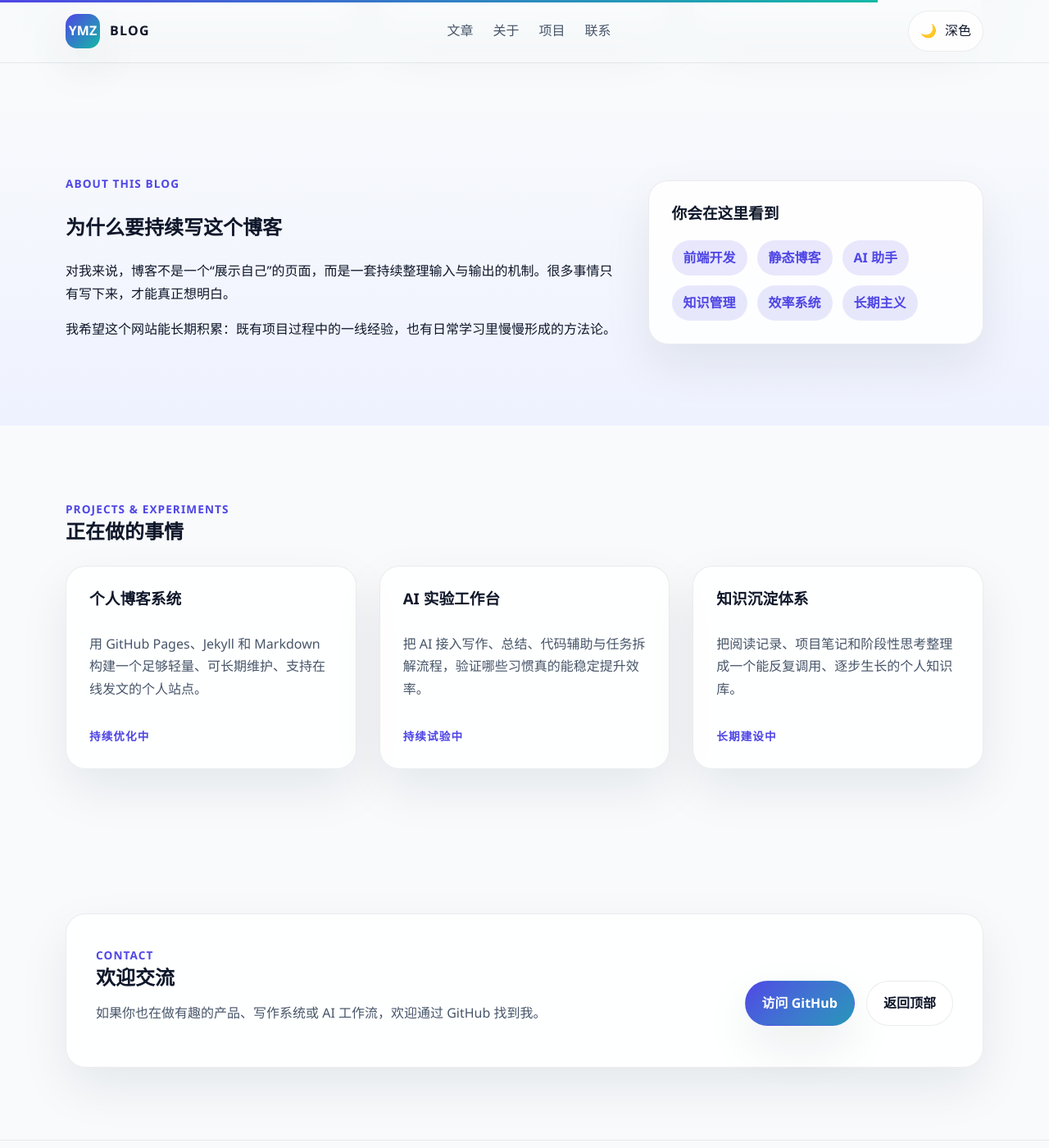
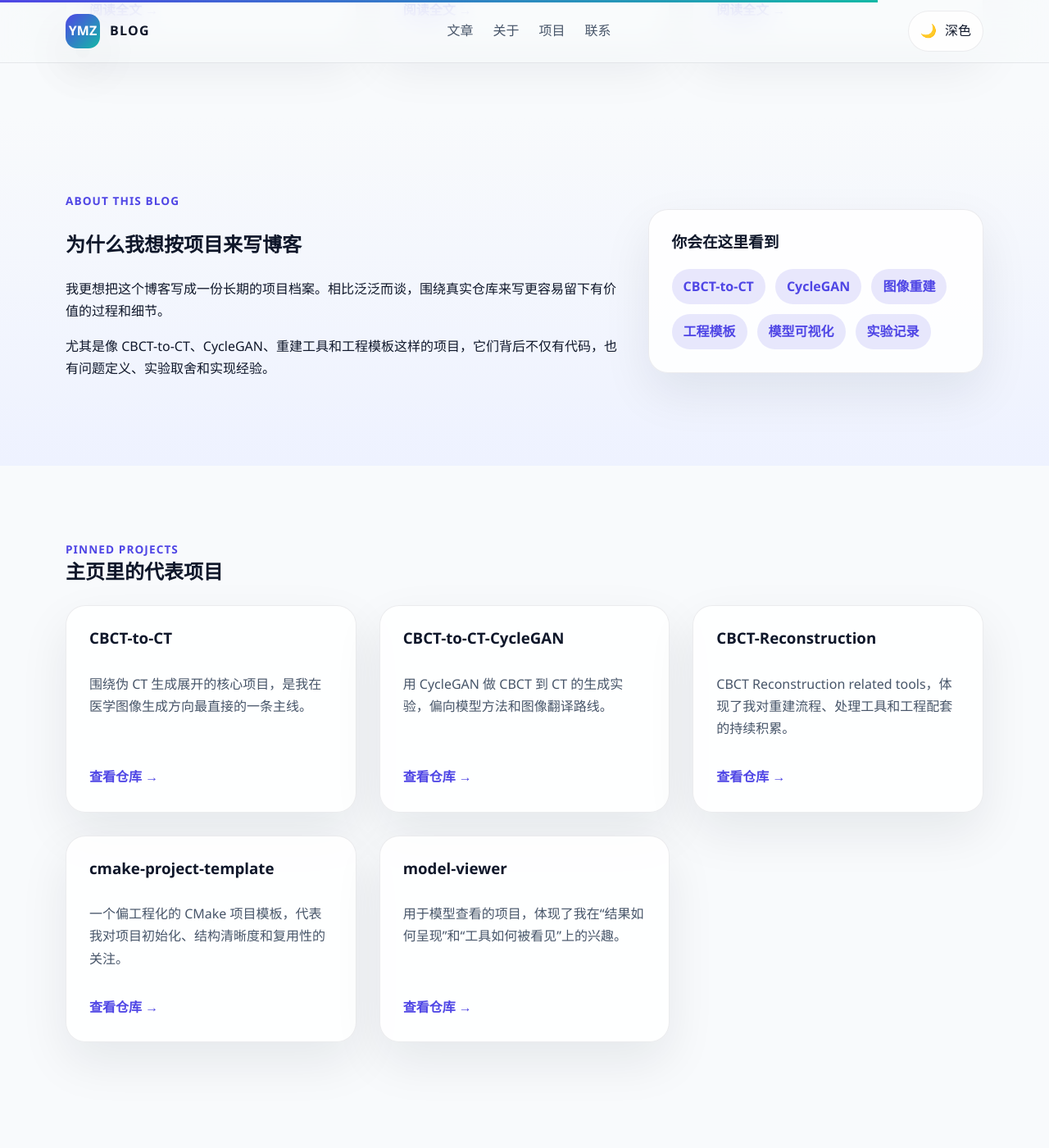
Before and after one commit to YMZ1998/YMZ1998.github.io, a Jekyll site: the page built from index.html, in a window 1280 px wide and 1400 px high, scrolled down 2044 px. Shown: the whole window at 82% size. Built offline with Jekyll 4.4.1, drawn with Linux system fonts in a browser that asks for light colours; some of the changed text lies outside the part shown.

Commit message:
Refocus blog content around featured project portfolio

```diff
--- /dev/null
+++ b/_posts/2026-03-24-from-reconstruction-to-tooling.md
@@ -0,0 +1,53 @@
+---
+layout: post
+title: "从 CBCT-Reconstruction 到 cmake-project-template：我想把项目做成什么样"
+date: 2026-03-24 19:30:00 +0800
+topic: 工程
+read_time: 7 分钟
+summary: 主页里除了医学图像项目，我也放了重建工具、CMake 模板和 model-viewer，它们代表了我对工程化的另一层关注。
+description: 从 CBCT-Reconstruction、cmake-project-template 和 model-viewer 看我的工程取向。
+---
+
+## 不是只有模型值得写
+
+如果只看我主页上的前两个项目，很容易觉得我主要在做图像生成。
+但再往后看，`CBCT-Reconstruction`、`cmake-project-template` 和 `model-viewer` 其实也很能说明我的兴趣方向。
+
+它们共同指向一个问题：
+项目除了算法本身，还要怎么组织、怎么维护、怎么被别人使用和理解。
+
+## CBCT-Reconstruction：工具链意识
+
+`CBCT-Reconstruction` 的描述是 **CBCT Reconstruction related tools**。
+这类项目特别吸引我的地方，在于它更接近“工作台”而不是“单点实验”。
+
+工具一旦开始积累，就意味着你不只是在跑一次结果，而是在整理一套以后还能继续使用的处理能力。
+
+## cmake-project-template：结构比想象中更重要
+
+`cmake-project-template` 看起来像一个小项目，但它其实代表了我对工程初始化的重视。
+很多项目后续难维护，不是因为算法不行，而是因为一开始的结构就不清楚。
+
+模板的意义不在于“省几分钟创建目录”，而在于提前把组织方式想清楚。
+
+## model-viewer：结果如何被看见
+
+`model-viewer` 这个项目让我关注到另一个经常被忽略的问题：
+一个项目的结果，不只是要算出来，还要能被查看、理解和展示。
+
+这会影响调试效率，也会影响项目对外交流的质量。
+
+## 这些项目放在一起，才更像我真正的主页
+
+如果只写模型，我的主页会少掉一半信息。
+而把重建工具、工程模板和可视化也放进来，才更接近我真正关心的事情：
+
+- 任务怎么做；
+- 工程怎么搭；
+- 结果怎么呈现；
+- 项目怎么长期维护。
+
+## 最后
+
+所以这个博客后面不会只写“某个模型做了什么”，也会写很多和工具、结构、模板、可视化相关的内容。
+因为在真实项目里，它们并不是边角料，而是决定一个项目能不能长期走下去的重要部分。
--- a/_posts/2026-03-25-ai-in-real-work.md
+++ /dev/null
@@ -1,58 +0,0 @@
----
-layout: post
-title: "AI 真正进入日常工作，需要跨过哪几道坎"
-date: 2026-03-25 20:00:00 +0800
-topic: AI
-read_time: 7 分钟
-summary: 从“偶尔用一下”到“每天都在用”，AI 中间其实隔着流程、信任和复用三道门槛。
-description: 总结 AI 从工具体验走向稳定工作流时最关键的几个问题。
----
-
-## 很多人高估了第一次体验，低估了长期整合
-
-第一次用 AI 的时候，人很容易被惊艳。
-它会写、会改、会解释、会总结，看起来像一个万能入口。
-
-但只要真正把它放进日常工作，就会很快发现：
-真正难的，不是“它能不能回答”，而是“它能不能稳定帮我完成工作里的某个环节”。
-
-## 第一道坎：任务是否足够明确
-
-AI 对模糊问题的回应，往往也会很模糊。
-如果输入本身没有边界，输出就很难真正可用。
-
-所以我在使用 AI 时，通常会先把需求拆清楚：
-
-- 目标是什么；
-- 结果要给谁用；
-- 需要什么格式；
-- 哪些内容不能错。
-
-当任务足够明确，AI 的价值才会明显提高。
-
-## 第二道坎：输出是否值得信任
-
-很多时候，AI 不是不会说，而是说得太像真的。
-这就意味着它适合参与流程，但不适合在没有校验的情况下独立完成关键结论。
-
-我的做法通常是：
-
-- 让它先产出初稿；
-- 让我来做关键判断；
-- 把检查点放在最容易出错的地方。
-
-这样可以既保留速度，又控制风险。
-
-## 第三道坎：有没有沉淀成模板
-
-一次成功不等于长期有效。
-如果某个提示方式、检查清单或输出结构确实有帮助，我会把它记下来，下一次直接复用。
-
-当模板越来越多，AI 才真的开始从“临时帮手”变成“工作流组件”。
-
-## 结语
-
-AI 真正的价值，不在于替你做完一切，而在于把那些重复、耗时、容易疲劳的部分交给它处理。
-人要做的，是定义目标、建立判断、设计流程。
-
-> 工具只有嵌入流程，才会从新鲜感变成生产力。
--- /dev/null
+++ b/_posts/2026-03-25-cyclegan-for-cbct.md
@@ -0,0 +1,56 @@
+---
+layout: post
+title: "从 CBCT-to-CT-CycleGAN 出发，我更关心什么"
+date: 2026-03-25 20:00:00 +0800
+topic: AI
+read_time: 7 分钟
+summary: 基于主页里的 CBCT-to-CT-CycleGAN 项目，我更想记录的不只是模型名，而是方法选择背后的判断。
+description: 围绕 CBCT-to-CT-CycleGAN 项目，记录我对 CycleGAN 路线的理解。
+---
+
+## 主页里的第二个代表项目
+
+我的 GitHub 主页上还有一个很直接的项目：`CBCT-to-CT-CycleGAN`。
+仓库描述也很明确：**CBCT generates pseudo CT using CycleGAN**。
+
+它吸引我的地方在于，CycleGAN 不只是一个热门模型名，它代表的是一种很清晰的方法路线：
+用图像到图像翻译的方式去逼近目标域。
+
+## 我关心的不是“用了 CycleGAN”本身
+
+在项目记录里，我更想写清楚的是：
+为什么会选择这样的方法，它解决了什么问题，又留下了什么问题。
+
+很多时候，一个模型之所以值得写，不是因为它名字响，而是因为它能帮助我们更具体地理解任务边界。
+
+## 从方法到项目，中间还有很多工作
+
+真正把 `CycleGAN` 写进项目仓库以后，事情才刚开始。
+你很快就会遇到一系列现实问题：
+
+- 输入输出的组织方式；
+- 训练过程是否稳定；
+- 结果是否有一致性；
+- 如何判断生成结果有没有实际价值。
+
+这些问题未必都能靠“换一个模型”来解决。
+
+## 为什么我想把这类项目写成文章
+
+如果只看仓库标题，很容易把项目理解成一句话：
+“我做了一个 CycleGAN 版本。”
+
+但项目真正的价值，恰恰藏在这一句话背后的判断里。
+比如为什么选择这种路线，为什么这样组织代码，为什么这样理解结果。
+
+这些内容更适合通过博客展开，而不只是停留在仓库说明里。
+
+## 这篇文章之后
+
+后面如果继续沿这个主题写，我会更想写三类内容：
+
+- 为什么 CycleGAN 适合这个任务；
+- 项目里哪些地方最难稳定；
+- 当方法进入工程实现后，哪些细节开始变得重要。
+
+> 对我来说，博客不是给仓库做重复说明，而是补上仓库里来不及展开的思考。
--- a/_posts/2026-03-26-build-a-writing-system.md
+++ /dev/null
@@ -1,55 +0,0 @@
----
-layout: post
-title: "从零搭建一套可持续的写作系统"
-date: 2026-03-26 09:00:00 +0800
-topic: 思考
-read_time: 8 分钟
-summary: 写作不是靠灵感爆发，而是靠一套能长期运转的输入、整理、输出系统。
-description: 记录我如何搭建一套适合个人长期维护的写作系统。
----
-
-## 写作最大的难点，不是不会写
-
-很多人觉得自己写不出来，是因为表达能力不够；但我越来越觉得，真正的问题往往出在系统不完整。
-输入没有积累，想法没有整理，写作时只能临时从脑子里硬挖，于是每一次开头都像重新发明轮子。
-
-写作要变得稳定，靠的不是情绪到了就写，而是让素材、想法和结构在平时就逐渐准备好。
-
-## 我的写作系统分成三层
-
-### 第一层：输入
-
-这一层负责接收信息，包括阅读、观察、项目经验和临时灵感。
-关键不是“看了多少”，而是有没有把值得保留的东西抓住。
-
-我会优先记录三类内容：
-
-- 项目里真实遇到的问题；
-- 阅读时让我产生明显思考的段落；
-- 日常生活里反复出现的困惑和判断。
-
-### 第二层：整理
-
-很多素材如果不整理，会很快失去价值。
-我通常会把零散记录重新归类，写一句简短结论，或者补一句“它为什么重要”。
-
-这一步非常关键，因为它把信息变成了以后可以再次调用的材料，而不是一堆只在当下有感觉的碎片。
-
-### 第三层：输出
-
-真正写文章的时候，我尽量不从空白页开始。
-更高效的方式，是先有主题，再从整理过的素材里挑选能支撑这个主题的内容。
-
-这样写作就不再像“即兴表演”，而更像是在搭建一个已经准备过骨架的结构。
-
-## 为什么这套系统重要
-
-写作系统的价值，不只是帮助我发博客。
-它更像一个长期的思考容器，让项目经验、阅读感受和阶段性判断都能留下来，慢慢长成属于自己的方法论。
-
-> 一篇文章的完成，不是写作的起点，而是整理长期输入后的自然结果。
-
-## 最后
-
-如果一个人想长期写下去，最值得投入的不是“如何写得更像别人”，而是“如何建立适合自己的稳定机制”。
-对我来说，博客只是出口，系统本身才是真正重要的部分。
--- /dev/null
+++ b/_posts/2026-03-26-cbct-to-ct-project-notes.md
@@ -0,0 +1,58 @@
+---
+layout: post
+title: "CBCT-to-CT：为什么这个项目值得长期做下去"
+date: 2026-03-26 09:00:00 +0800
+topic: 医学图像
+read_time: 8 分钟
+summary: 从 GitHub 主页置顶项目出发，梳理我为什么会持续关注 CBCT 到 pseudo CT 的生成问题。
+description: 围绕 CBCT-to-CT 项目，记录这一方向为什么值得长期投入。
+---
+
+## 这是我主页里最核心的一条线
+
+在我的 GitHub 主页上，`CBCT-to-CT` 是置顶项目之一。
+这个项目的描述很直接：**CBCT generates pseudo CT**。但真正吸引我的，不只是“生成一张图”，而是这背后牵涉到的整套问题。
+
+从医学图像角度看，CBCT 到 CT 的映射本身就很有挑战：
+它既涉及数据质量，也涉及重建误差、模型稳定性和结果可用性。
+
+## 我为什么会一直关注这个方向
+
+对我来说，这类项目最有价值的地方在于：它同时包含了研究问题和工程问题。
+
+一方面，它是一个很明确的图像生成任务；
+另一方面，要把它做得真正可复现、可实验、可扩展，又必须处理很多工程细节。
+
+这也是我愿意持续投入的原因——它不是一次性的 demo，而是一条可以不断深入的方法线。
+
+## 这个项目背后不只是模型
+
+很多人提到类似任务，第一反应是“用什么网络”。
+但实际做下来会发现，真正影响结果的远不止网络结构本身。
+
+例如：
+
+- 数据如何组织；
+- 训练流程如何稳定；
+- 输出结果如何评估；
+- 整个工程如何复现。
+
+这些问题叠在一起，才构成了一个真正完整的项目。
+
+## 为什么它适合写进博客
+
+我希望博客里写的，不只是结论，而是项目推进时那些更真实的判断。
+像 `CBCT-to-CT` 这样的仓库，本身就很适合展开成一系列文章：可以写任务定义、模型路线、实验取舍，也可以写工程组织方式。
+
+> 真正值得长期记录的项目，往往不是因为它“完成了”，而是因为它还能不断展开。
+
+## 接下来我会怎么写这个主题
+
+围绕这个项目，我后面会继续写几类内容：
+
+- 项目背景和问题定义；
+- 不同生成路线的差异；
+- 数据与训练流程里的关键点；
+- 结果呈现与工程复现经验。
+
+如果说这个博客要围绕一个主轴慢慢长出来，那 `CBCT-to-CT` 大概就是其中最重要的一条。
--- a/index.html
+++ b/index.html
@@ -1,22 +1,22 @@
 ---
 layout: default
 title: YMZ Blog | 个人博客
-description: YMZ 的个人博客，记录开发实践、AI 工作流、学习笔记与长期主义生活方式。
+description: YMZ 的个人博客，围绕 CBCT-to-CT、医学图像重建、工程模板与模型可视化项目展开记录。
 ---
 <main>
   <section class="hero section">
     <div class="container hero-grid">
       <div class="hero-copy">
-        <span class="eyebrow">Developer · AI Builder · Lifelong Learner</span>
+        <span class="eyebrow">Medical Imaging · Reconstruction · Engineering</span>
         <h1>你好，我是 YMZ。</h1>
         <p class="hero-lead">
-          我关注前端开发、AI 工作流、知识管理和长期主义生活方式。
-          这个博客用来记录真实项目经验、可复用的方法，以及值得长期沉淀的思考。
+          我主要在做医学图像相关项目，尤其关注 CBCT-to-CT、CycleGAN、CBCT 重建工具，以及工程化模板和模型可视化。
+          这个博客会围绕这些真实项目，记录思路、实现过程和可复用经验。
         </p>
 
         <div class="hero-actions">
-          <a class="button primary" href="#posts">阅读最新文章</a>
-          <a class="button ghost" href="#about">了解我在写什么</a>
+          <a class="button primary" href="#posts">看最新项目文章</a>
+          <a class="button ghost" href="#projects">看主页项目</a>
         </div>
 
         <ul class="hero-stats" aria-label="站点亮点">
@@ -40,16 +40,16 @@ description: YMZ 的个人博客，记录开发实践、AI 工作流、学习笔
           <div class="avatar" aria-hidden="true">YMZ</div>
           <div>
             <p class="panel-label">目前重点</p>
-            <h2>把想法变成可复用的系统</h2>
+            <h2>把研究项目做成可落地的工具</h2>
           </div>
         </div>
         <p class="panel-text">
-          我更喜欢那些能长期复利的工作：搭建工作流、优化信息结构、把零散灵感整理成真正能重复使用的知识和产品。
+          从图像生成到重建工具，再到工程模板和可视化，我更关注一套项目如何从实验验证走向稳定复用。
         </p>
         <ul class="check-list">
-          <li>写真实项目里的经验，而不是空泛总结</li>
-          <li>关注 AI 在日常工作中的落地方式</li>
-          <li>持续积累长期有价值的写作内容</li>
+          <li>围绕主页真实仓库来写项目记录</li>
+          <li>聚焦医学图像、重建与工程实践</li>
+          <li>把研究过程写成别人能看懂的经验</li>
         </ul>
       </aside>
     </div>
@@ -60,27 +60,27 @@ description: YMZ 的个人博客，记录开发实践、AI 工作流、学习笔
       <div class="section-heading">
         <div>
           <span class="eyebrow">Featured Topics</span>
-          <h2>我主要写这些内容</h2>
+          <h2>我主要写这些方向</h2>
         </div>
       </div>
 
       <div class="project-grid">
         <article class="card project-card">
-          <h3>开发实践</h3>
-          <p>记录前端工程、静态站点、个人工具和项目搭建过程中的经验、取舍与踩坑总结。</p>
-          <span class="project-status">强调可复用</span>
+          <h3>CBCT-to-CT 生成</h3>
+          <p>记录伪 CT 生成、模型训练、数据准备和医学图像生成任务里的关键问题与实验思路。</p>
+          <span class="project-status">结合真实仓库</span>
         </article>
 
         <article class="card project-card">
-          <h3>AI 工作流</h3>
-          <p>关注生成式 AI 如何真正进入日常流程，包括写作、编程、整理资料和辅助决策。</p>
-          <span class="project-status">强调真实落地</span>
+          <h3>CBCT 重建工具</h3>
+          <p>整理与重建相关的小工具、处理流程和工程问题，让实验代码更容易复现和扩展。</p>
+          <span class="project-status">偏工具与流程</span>
         </article>
 
         <article class="card project-card">
-          <h3>学习与生活</h3>
-          <p>分享知识管理、效率系统、慢生产力和长期主义实践，记录那些对生活有帮助的方法。</p>
-          <span class="project-status">强调长期复利</span>
+          <h3>工程模板与可视化</h3>
+          <p>包括 CMake 项目模板、模型查看器等偏工程化主题，关注如何把项目做得更清晰、更好维护。</p>
+          <span class="project-status">偏工程与展示</span>
         </article>
       </div>
     </div>
@@ -90,8 +90,8 @@ description: YMZ 的个人博客，记录开发实践、AI 工作流、学习笔
     <div class="container">
       <div class="section-heading">
         <div>
-          <span class="eyebrow">Latest Posts</span>
-          <h2>最新文章</h2>
+          <span class="eyebrow">Project Notes</span>
+          <h2>最新项目文章</h2>
         </div>
         <div class="filters" role="tablist" aria-label="文章筛选">
           <button class="filter is-active" type="button" data-filter="all">全部</button>
@@ -133,24 +133,24 @@ description: YMZ 的个人博客，记录开发实践、AI 工作流、学习笔
     <div class="container about-grid">
       <div>
         <span class="eyebrow">About This Blog</span>
-        <h2>为什么要持续写这个博客</h2>
+        <h2>为什么我想按项目来写博客</h2>
         <p>
-          对我来说，博客不是一个“展示自己”的页面，而是一套持续整理输入与输出的机制。很多事情只有写下来，才能真正想明白。
+          我更想把这个博客写成一份长期的项目档案。相比泛泛而谈，围绕真实仓库来写更容易留下有价值的过程和细节。
         </p>
         <p>
-          我希望这个网站能长期积累：既有项目过程中的一线经验，也有日常学习里慢慢形成的方法论。
+          尤其是像 CBCT-to-CT、CycleGAN、重建工具和工程模板这样的项目，它们背后不仅有代码，也有问题定义、实验取舍和实现经验。
         </p>
       </div>
 
       <div class="card feature-card">
         <h3>你会在这里看到</h3>
         <div class="chip-list">
-          <span class="chip">前端开发</span>
-          <span class="chip">静态博客</span>
-          <span class="chip">AI 助手</span>
-          <span class="chip">知识管理</span>
-          <span class="chip">效率系统</span>
-          <span class="chip">长期主义</span>
+          <span class="chip">CBCT-to-CT</span>
+          <span class="chip">CycleGAN</span>
+          <span class="chip">图像重建</span>
+          <span class="chip">工程模板</span>
+          <span class="chip">模型可视化</span>
+          <span class="chip">实验记录</span>
         </div>
       </div>
     </div>
@@ -160,28 +160,40 @@ description: YMZ 的个人博客，记录开发实践、AI 工作流、学习笔
     <div class="container">
       <div class="section-heading">
         <div>
-          <span class="eyebrow">Projects & Experiments</span>
-          <h2>正在做的事情</h2>
+          <span class="eyebrow">Pinned Projects</span>
+          <h2>主页里的代表项目</h2>
         </div>
       </div>
 
       <div class="project-grid">
         <article class="card project-card">
-          <h3>个人博客系统</h3>
-          <p>用 GitHub Pages、Jekyll 和 Markdown 构建一个足够轻量、可长期维护、支持在线发文的个人站点。</p>
-          <span class="project-status">持续优化中</span>
+          <h3>CBCT-to-CT</h3>
+          <p>围绕伪 CT 生成展开的核心项目，是我在医学图像生成方向最直接的一条主线。</p>
+          <a class="text-link" href="https://github.com/YMZ1998/CBCT-to-CT" target="_blank" rel="noreferrer">查看仓库 →</a>
         </article>
 
         <article class="card project-card">
-          <h3>AI 实验工作台</h3>
-          <p>把 AI 接入写作、总结、代码辅助与任务拆解流程，验证哪些习惯真的能稳定提升效率。</p>
-          <span class="project-status">持续试验中</span>
+          <h3>CBCT-to-CT-CycleGAN</h3>
+          <p>用 CycleGAN 做 CBCT 到 CT 的生成实验，偏向模型方法和图像翻译路线。</p>
+          <a class="text-link" href="https://github.com/YMZ1998/CBCT-to-CT-CycleGAN" target="_blank" rel="noreferrer">查看仓库 →</a>
         </article>
 
         <article class="card project-card">
-          <h3>知识沉淀体系</h3>
-          <p>把阅读记录、项目笔记和阶段性思考整理成一个能反复调用、逐步生长的个人知识库。</p>
-          <span class="project-status">长期建设中</span>
+          <h3>CBCT-Reconstruction</h3>
+          <p>CBCT Reconstruction related tools，体现了我对重建流程、处理工具和工程配套的持续积累。</p>
+          <a class="text-link" href="https://github.com/YMZ1998/CBCT-Reconstruction" target="_blank" rel="noreferrer">查看仓库 →</a>
+        </article>
+
+        <article class="card project-card">
+          <h3>cmake-project-template</h3>
+          <p>一个偏工程化的 CMake 项目模板，代表我对项目初始化、结构清晰度和复用性的关注。</p>
+          <a class="text-link" href="https://github.com/YMZ1998/cmake-project-template" target="_blank" rel="noreferrer">查看仓库 →</a>
+        </article>
+
+        <article class="card project-card">
+          <h3>model-viewer</h3>
+          <p>用于模型查看的项目，体现了我在“结果如何呈现”和“工具如何被看见”上的兴趣。</p>
+          <a class="text-link" href="https://github.com/YMZ1998/model-viewer" target="_blank" rel="noreferrer">查看仓库 →</a>
         </article>
       </div>
     </div>
@@ -193,7 +205,7 @@ description: YMZ 的个人博客，记录开发实践、AI 工作流、学习笔
         <div>
           <span class="eyebrow">Contact</span>
           <h2>欢迎交流</h2>
-          <p>如果你也在做有趣的产品、写作系统或 AI 工作流，欢迎通过 GitHub 找到我。</p>
+          <p>如果你也在做医学图像、重建、工程工具或相关研究项目，欢迎通过 GitHub 找到我。</p>
         </div>
 
         <div class="contact-actions">
```
Also changed, not shown: _posts/2026-03-24-how-i-organize-projects.md (deleted, +0 -53 lines).
